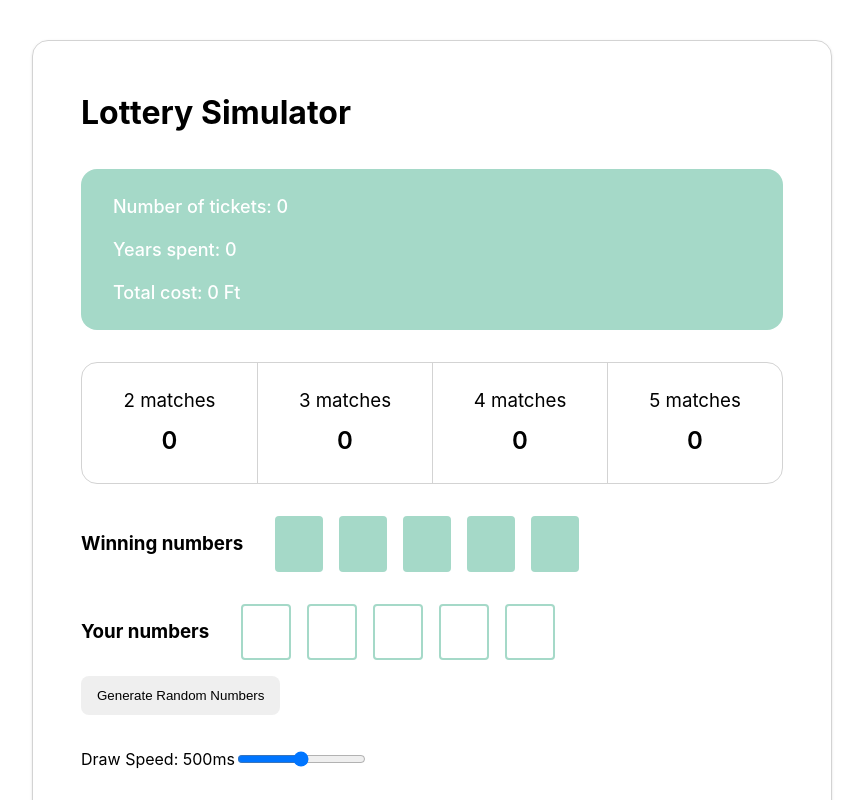
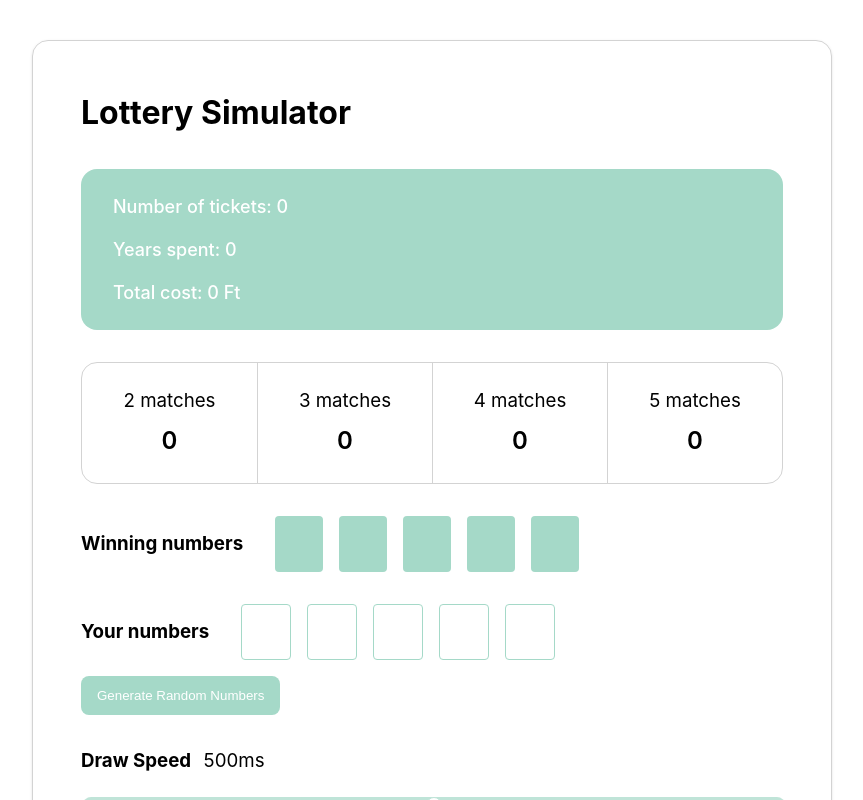
Before and after one commit to balazsotakomaiya/playground, a React (Vite) app in the folder lottery-simulator/: page / in a window 1280 px wide. Shown: the top 800 px of the page, without its empty margins (208-1071 px from the left). Built offline with nearby package versions, Linux system fonts and the light colour scheme.

Commit message:
Styling, styling, styling

```diff
--- a/lottery-simulator/src/App.tsx
+++ b/lottery-simulator/src/App.tsx
@@ -104,6 +104,7 @@ function App() {
                             onClick={() => {
                                 dispatch({ type: 'STOP_DRAW' })
                             }}
+                            variant='warning'
                         >
                             Pause Drawing
                         </Button>
@@ -127,6 +128,7 @@ function App() {
                         onClick={() => {
                             dispatch({ type: 'RESET' });
                         }}
+                        variant='secondary'
                     >
                         Reset
                     </Button>
--- a/lottery-simulator/src/components/Button/Button.tsx
+++ b/lottery-simulator/src/components/Button/Button.tsx
@@ -2,7 +2,7 @@ import React from 'react';
 import styled from "styled-components";
 
 interface Props extends React.ButtonHTMLAttributes<HTMLButtonElement> {
-    variant?: 'primary' | 'secondary'
+    variant?: 'primary' | 'secondary' | 'warning'
 }
 
 const Button = React.forwardRef<HTMLButtonElement, Props>(({ children, ...props }, ref) => {
@@ -19,6 +19,33 @@ const StyledButton = styled.button<Props>`
   cursor: pointer;
   border-radius: 8px;
   width: auto;
+  background: ${(props) => {
+    const variant = props.variant || 'primary';
+    switch (variant) {
+      case 'primary':
+        return '#a5d9c8';
+      case 'secondary':
+        return 'lightgray';
+      case 'warning':
+        return '#f5b971';
+      default:
+        return '#a5d9c8';
+    }
+  }};
+
+  color: ${(props) => {
+    const variant = props.variant || 'primary';
+    switch (variant) {
+      case 'primary':
+        return 'white';
+      case 'secondary':
+        return 'white';
+      case 'warning':
+        return 'white';
+      default:
+        return 'white';
+    }
+  }};
 `
 
 Button.displayName = 'Button';
--- a/lottery-simulator/src/components/NumbersInput/NumbersInput.tsx
+++ b/lottery-simulator/src/components/NumbersInput/NumbersInput.tsx
@@ -94,13 +94,13 @@ const Numbers = styled.div`
 
 const NumberInput = styled.input`
   text-align: center;
-  border: 2px solid #a5d9c8;
+  border: 1px solid #a5d9c8;
   color: #363636;
   background: transparent;
   font-weight: 600;
   font-size: 18px;
-  width: 42px;
-  height: 50px;
+  width: 44px;
+  height: 52px;
   border-radius: 4px;
 
   /* Chrome, Safari, Edge, Opera */
--- a/lottery-simulator/src/components/SpeedSlider/SpeedSlider.tsx
+++ b/lottery-simulator/src/components/SpeedSlider/SpeedSlider.tsx
@@ -16,8 +16,8 @@ const SpeedSlider: React.FC<Props> = ({ minSpeed, maxSpeed, value, onChange }) =
 
     return (
         <Wrapper>
-            <label htmlFor="speed-slider">Draw Speed: {value}ms</label>
-            <input
+            <Title>Draw Speed <Value>{value}ms</Value></Title>
+            <Slider
                 id="speed-slider"
                 type="range"
                 min={minSpeed}
@@ -32,6 +32,68 @@ const SpeedSlider: React.FC<Props> = ({ minSpeed, maxSpeed, value, onChange }) =
 const Wrapper = styled.div`
   display: flex;
   margin-top: 32px;
+  flex-direction: column;
+  gap: 16px;
 `
 
+const Title = styled.h3`
+  margin-top: 0;
+  margin-bottom: 0;
+`
+
+const Value = styled.span`
+  font-weight: 400;
+  margin-left: 8px;
+`;
+
+const Slider = styled.input.attrs({ type: 'range' })`
+  -webkit-appearance: none; /* Override default CSS styles */
+  appearance: none;
+  width: 100%;
+  height: 24px; /* Specified height */
+  background: transparent;
+  outline: none;
+  opacity: 0.7;
+  -webkit-transition: .2s; /* 0.2 seconds transition on hover */
+  transition: opacity .2s;
+
+  /* Styles for the slider handle */
+  &::-webkit-slider-thumb {
+    -webkit-appearance: none; /* Override default look */
+    appearance: none;
+    width: 16px;
+    height: 16px;
+    background: white;
+    border: 1px solid #A5D9C8;
+    border-radius: 50%;
+    cursor: pointer;
+  }
+
+  &::-moz-range-thumb {
+    width: 16px;
+    height: 16px;
+    background: #A5D9C8;
+    cursor: pointer;
+  }
+
+  /* Styles for the track */
+  &::-webkit-slider-runnable-track {
+    width: 100%;
+    height: 16px;
+    cursor: pointer;
+    animate: 0.2s;
+    background: #A5D9C8;
+    border-radius: 8px;
+  }
+
+  &::-moz-range-track {
+    width: 100%;
+    height: 16px;
+    cursor: pointer;
+    animate: 0.2s;
+    background: #A5D9C8;
+    border-radius: 8px;
+  }
+`;
+
 export default SpeedSlider;
--- a/lottery-simulator/src/components/WinningNumbers/WinningNumbers.tsx
+++ b/lottery-simulator/src/components/WinningNumbers/WinningNumbers.tsx
@@ -12,8 +12,9 @@ const WinningNumbers: React.FC<Props> = ({ winningNumbers }) => {
             <Title>Winning numbers</Title>
 
             <Numbers>
-                {winningNumbers.map((number) => (
-                    <Number key={number}>
+                {winningNumbers.map((number, index) => (
+                    // Not great practice, but perf is not a concern here
+                    <Number key={index}>
                         {number}
                     </Number>
                 ))}
```
Also changed, not shown: 1 other file (tests, documents, lock files or other folders).
